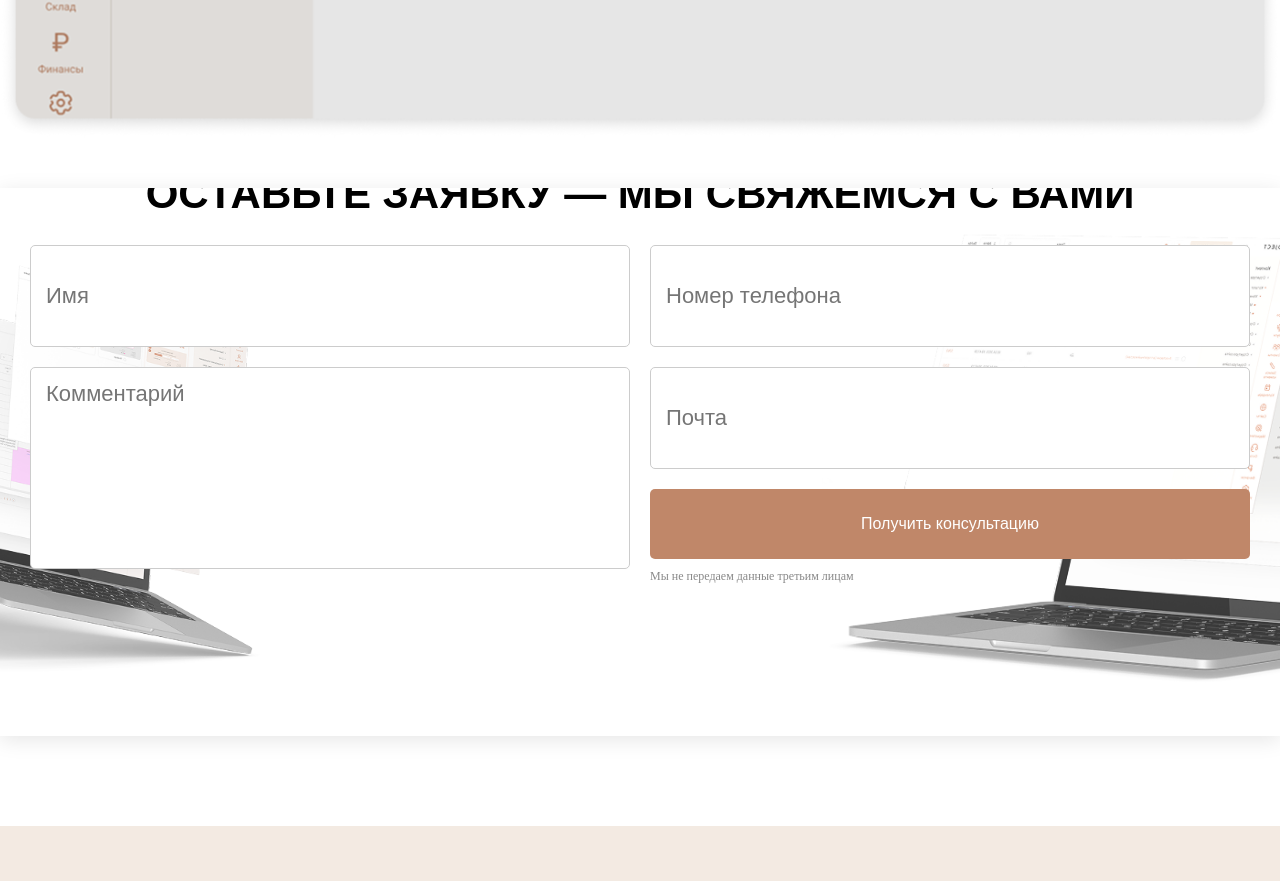
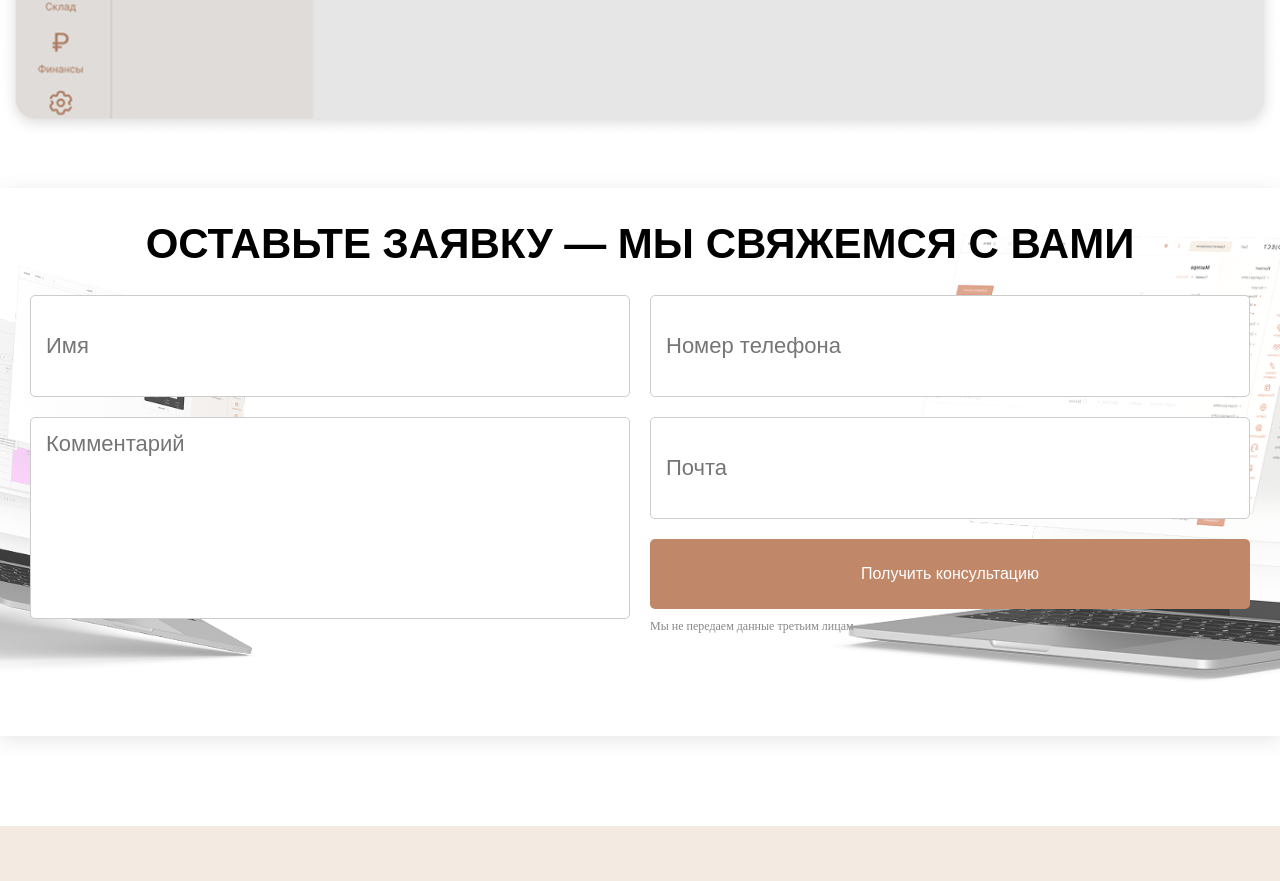
Before and after one commit to pcholka7/Progect, a website built with Vite: page index.html in a window 1280 px wide. Shown: the part 5900-6781 px from the top of the page. Built offline with nearby package versions, Linux system fonts and the light colour scheme.

Commit message:
проверка

```diff
--- a/src/styles/blocks/request-section.scss
+++ b/src/styles/blocks/request-section.scss
@@ -57,7 +57,7 @@
     flex-direction: column;
     align-items: center;
     text-align: center;
-    margin-top: -50px;
+    // margin-top: -50px;
     padding-bottom: 30px;
 }
 
```
